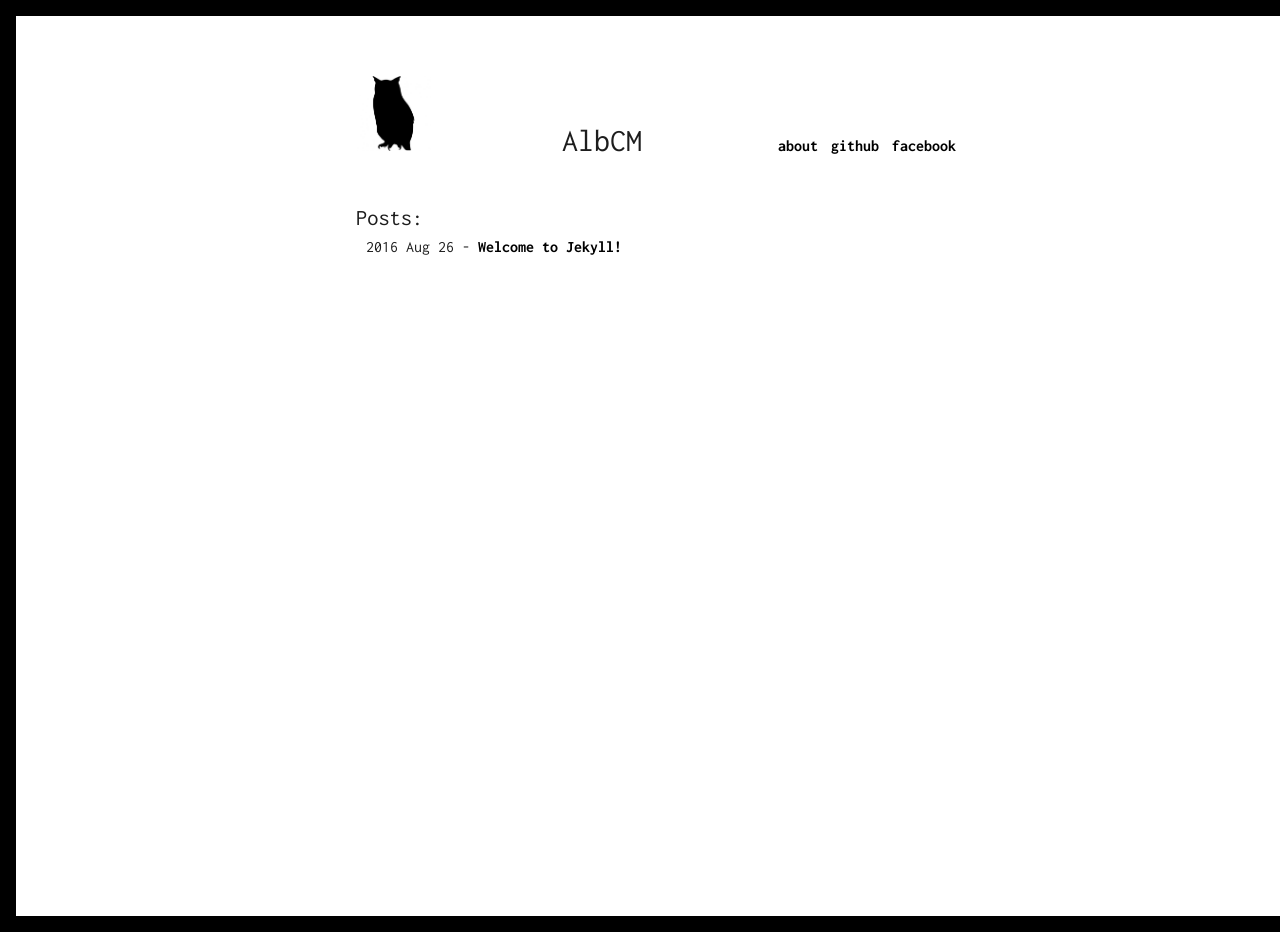
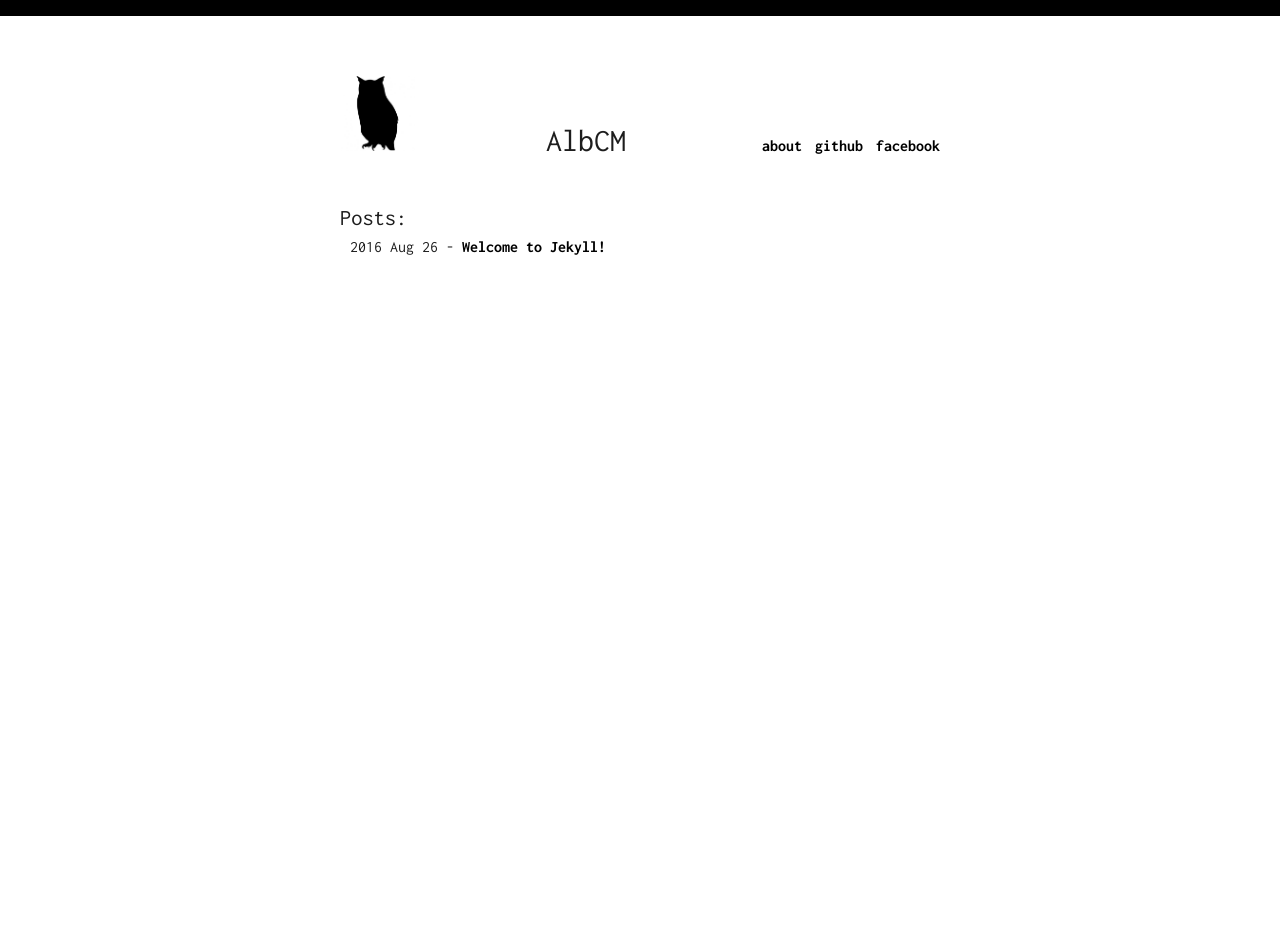
Before and after one commit to AlbCM/albcm.github.io, a Jekyll site: the page built from index.html, in a window 1280 px wide. Built offline with Jekyll 4.4.1, drawn with Linux system fonts in a browser that asks for light colours; comment, search, counter and statistics services are not loaded.

Commit message:
Update index.html

```diff
--- a/index.html
+++ b/index.html
@@ -6,9 +6,9 @@ layout: default
 <head>
 <style>
 html{
-    border-style:solid;
-    border-width:1em;
-    border-color:black;
+    border-top-style: solid;
+    border-top-width:1em;
+    border-top-color:black;
     width: 100%;
     height:100%;
 
```
